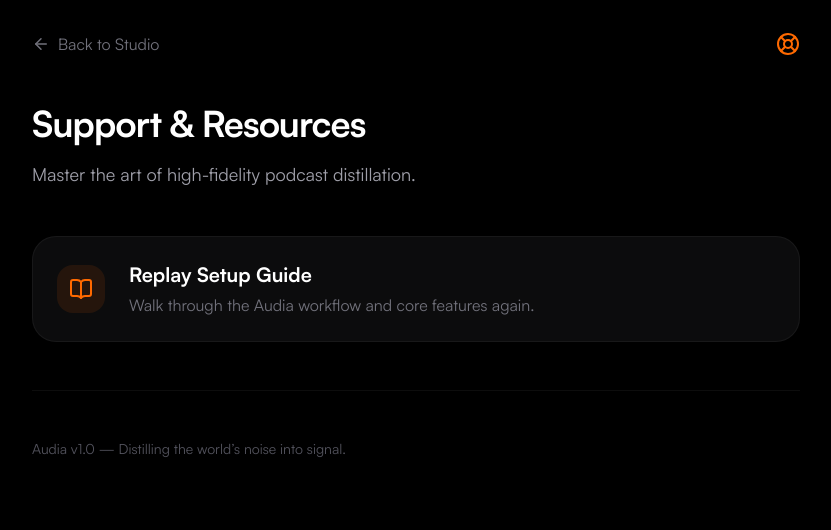
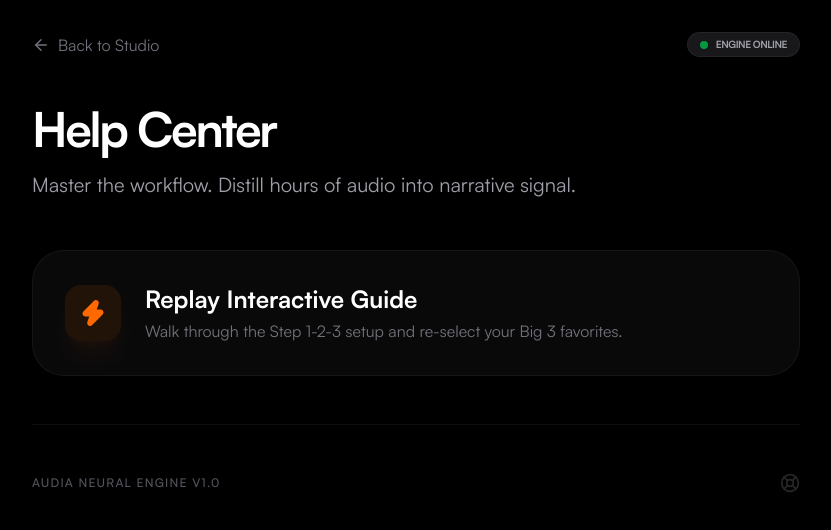
Before and after one commit to devon-gif/Audia, a Next.js app: page /help in a window 1280 px wide. Shown: the top 530 px of the page, without its empty margins (224-1055 px from the left). Built offline with nearby package versions, Linux system fonts and the light colour scheme.

Commit message:
Fixed SQL dependencies, added Help Center, and linked Interactive Guide

```diff
--- a/app/dashboard/page.tsx
+++ b/app/dashboard/page.tsx
@@ -526,7 +526,8 @@ try {
   if (!profileReady) {
     return (
       <main className="min-h-screen bg-black text-white font-sans antialiased flex items-center justify-center">
-        <div className="fixed top-[-15%] left-[-10%] w-[50vw] h-[50vw] bg-[#FF6600]/15 rounded-full blur-[150px] pointer-events-none" />
+        <OnboardingWizard />
+      <div className="fixed top-[-15%] left-[-10%] w-[50vw] h-[50vw] bg-[#FF6600]/15 rounded-full blur-[150px] pointer-events-none" />
         <div className="fixed bottom-[-20%] right-[-15%] w-[45vw] h-[45vw] bg-[#FF6600]/10 rounded-full blur-[150px] pointer-events-none" />
         <div className="relative z-10 flex flex-col items-center gap-6 text-center">
           <div className="w-16 h-16 rounded-full bg-white/5 border border-white/10 backdrop-blur-xl flex items-center justify-center">
--- a/app/help/page.tsx
+++ b/app/help/page.tsx
@@ -1,49 +1,58 @@
 "use client";
 import React from "react";
-import { BookOpen, LifeBuoy, ArrowLeft } from "lucide-react";
+import { BookOpen, LifeBuoy, ArrowLeft, Zap } from "lucide-react";
 import Link from "next/link";
+import { useRouter } from "next/navigation";
 
 export default function HelpCenter() {
+  const router = useRouter();
+
   const triggerOnboarding = () => {
-    // We use a custom event so the Dashboard knows to show the modal again
-    window.dispatchEvent(new Event('trigger-onboarding'));
-    // Redirect to dashboard where the modal lives
-    window.location.href = "/dashboard";
+    // 1. Mark onboarding as incomplete in the database (Optional, but ensures it pops)
+    // 2. Redirect to dashboard and trigger the event
+    router.push("/dashboard");
+    setTimeout(() => {
+      window.dispatchEvent(new Event('trigger-onboarding'));
+    }, 600);
   };
 
   return (
-    <div className="min-h-screen bg-black text-white p-8 font-sans">
+    <div className="min-h-screen bg-black text-white p-8 font-sans selection:bg-orange-500/30">
       <div className="max-w-3xl mx-auto space-y-12">
         <header className="flex items-center justify-between">
-          <Link href="/dashboard" className="text-zinc-500 hover:text-white flex items-center gap-2 transition-colors">
+          <Link href="/dashboard" className="text-zinc-500 hover:text-white flex items-center gap-2 transition-all">
             <ArrowLeft size={18} />
             Back to Studio
           </Link>
-          <LifeBuoy className="text-orange-500" size={24} />
+          <div className="flex items-center gap-2 px-3 py-1 bg-zinc-900 rounded-full border border-white/5">
+            <div className="w-2 h-2 bg-green-500 rounded-full animate-pulse" />
+            <span className="text-[10px] font-bold uppercase tracking-tighter text-zinc-400">Engine Online</span>
+          </div>
         </header>
 
         <section className="space-y-4">
-          <h1 className="text-4xl font-bold tracking-tight">Support & Resources</h1>
-          <p className="text-zinc-400 text-lg">Master the art of high-fidelity podcast distillation.</p>
+          <h1 className="text-5xl font-bold tracking-tighter">Help Center</h1>
+          <p className="text-zinc-400 text-xl max-w-xl leading-relaxed">Master the workflow. Distill hours of audio into narrative signal.</p>
         </section>
 
         <div className="grid grid-cols-1 gap-4">
           <button
             onClick={triggerOnboarding}
-            className="flex items-center gap-6 p-6 bg-zinc-900/50 border border-white/5 rounded-3xl hover:border-orange-500/50 hover:bg-zinc-900 transition-all group text-left"
+            className="flex items-center gap-6 p-8 bg-zinc-900/40 border border-white/5 rounded-[2rem] hover:border-orange-500/50 hover:bg-zinc-900 transition-all group text-left"
           >
-            <div className="w-12 h-12 bg-orange-500/10 rounded-2xl flex items-center justify-center text-orange-500 group-hover:scale-110 transition-transform">
-              <BookOpen size={24} />
+            <div className="w-14 h-14 bg-orange-500/10 rounded-2xl flex items-center justify-center text-orange-500 group-hover:scale-110 transition-transform shadow-xl shadow-orange-500/5">
+              <Zap size={28} fill="currentColor" />
             </div>
             <div className="flex-1">
-              <h3 className="text-xl font-bold mb-1">Replay Setup Guide</h3>
-              <p className="text-zinc-500">Walk through the Audia workflow and core features again.</p>
+              <h3 className="text-2xl font-bold mb-1">Replay Interactive Guide</h3>
+              <p className="text-zinc-500">Walk through the Step 1-2-3 setup and re-select your Big 3 favorites.</p>
             </div>
           </button>
         </div>
 
-        <footer className="pt-12 border-t border-white/5">
-          <p className="text-zinc-600 text-sm">Audia v1.0 — Distilling the world’s noise into signal.</p>
+        <footer className="pt-12 border-t border-white/5 flex justify-between items-center">
+          <p className="text-zinc-600 text-xs font-medium uppercase tracking-widest">Audia Neural Engine v1.0</p>
+          <LifeBuoy size={20} className="text-zinc-800" />
         </footer>
       </div>
     </div>
```
